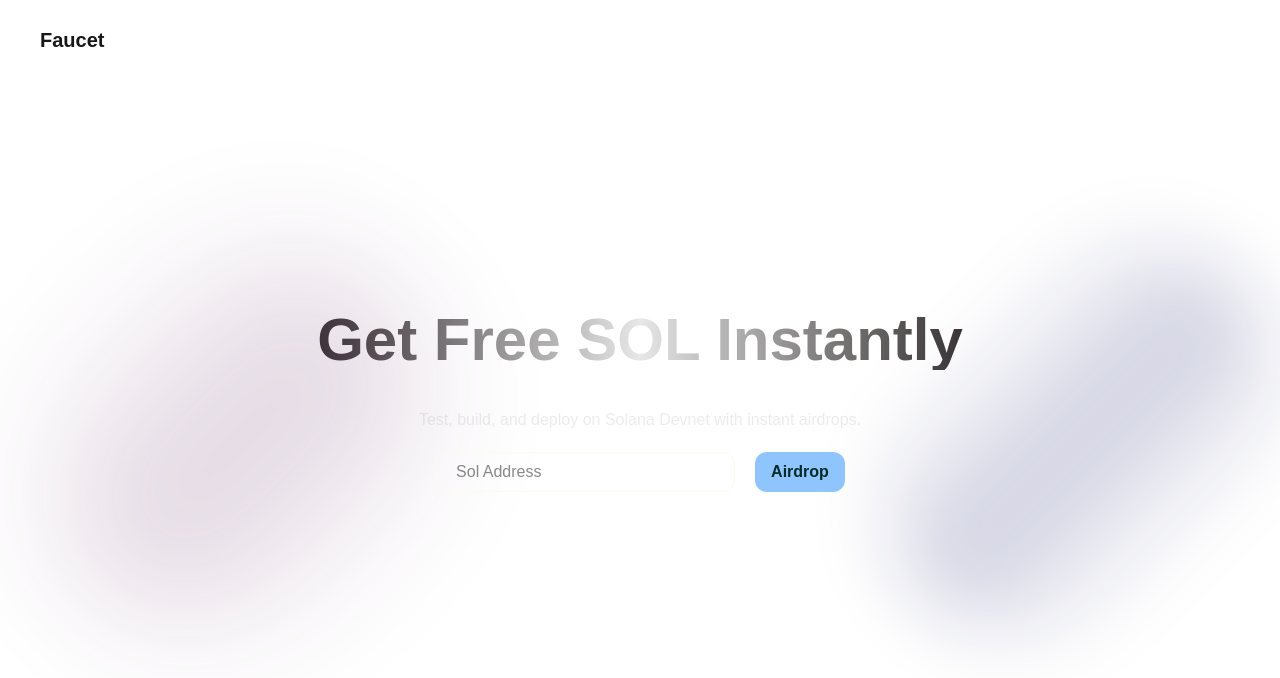
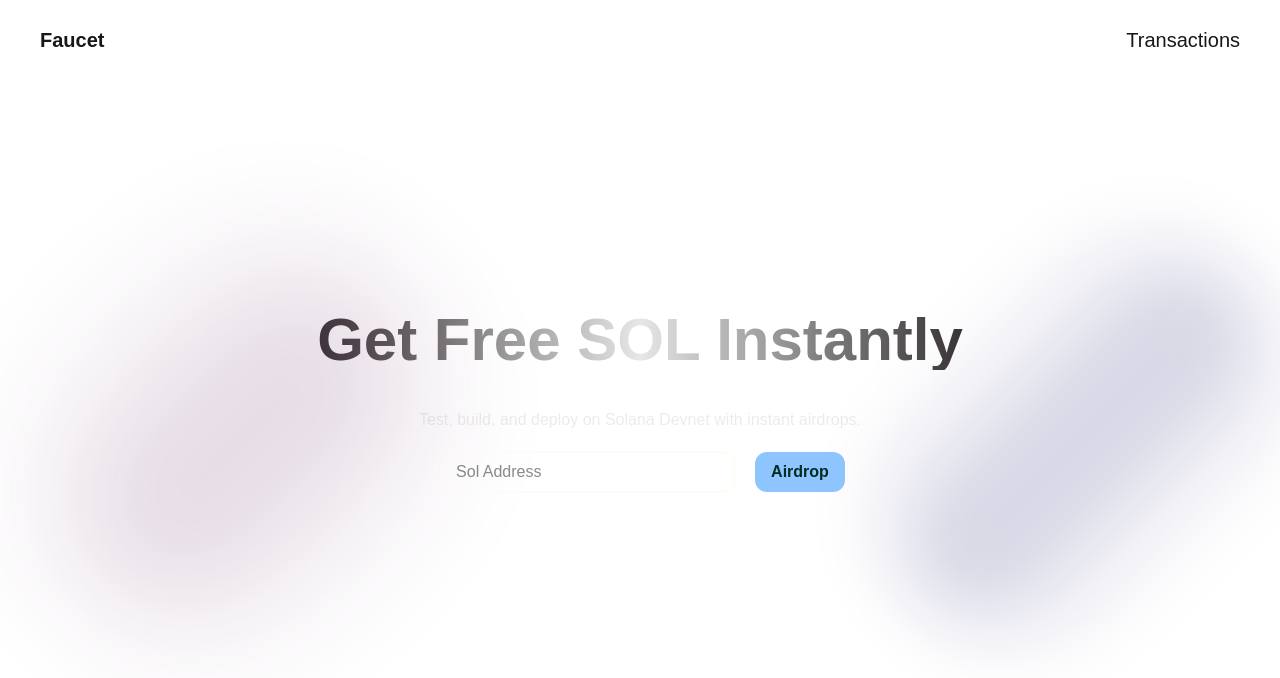
Before and after one commit to SSameer20/faucet, a Next.js app: page / in a window 1280 px wide. Shown: the top 678 px of the page. Built offline with nearby package versions, Linux system fonts and the light colour scheme.

Commit message:
transaction button

```diff
--- a/src/app/page.tsx
+++ b/src/app/page.tsx
@@ -1,10 +1,14 @@
 import Airdrop from "@/components/Airdrop";
+import Link from "next/link";
 
 export default async function page() {
   return (
     <div className="w-screen h-screen">
-      <nav className="w-full h-[10vh] flex px-10 border-amber-50  justify-start items-center">
+      <nav className="w-full h-[10vh] flex px-10 border-amber-50  justify-between items-center">
         <span className="cursor-pointer text-xl font-bold">Faucet</span>
+        <Link href="/transactions">
+          <span className="cursor-pointer text-xl">Transactions</span>
+        </Link>
       </nav>
       <div className="relative w-full h-[90vh] flex flex-col items-center justify-center">
         <p className="absolute mb-50 text-6xl font-bold bg-gradient-to-r from-[#3a3636] via-[#e7e7e7] to-[#3a3636] bg-clip-text text-transparent">
```
